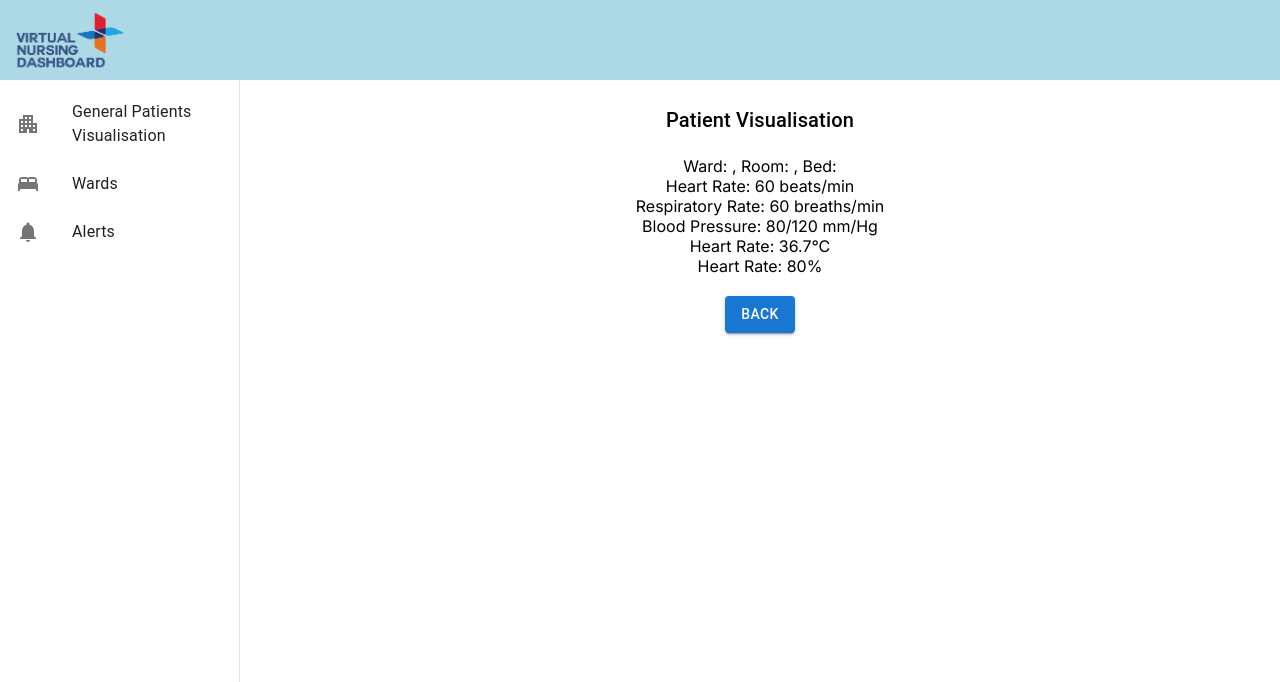
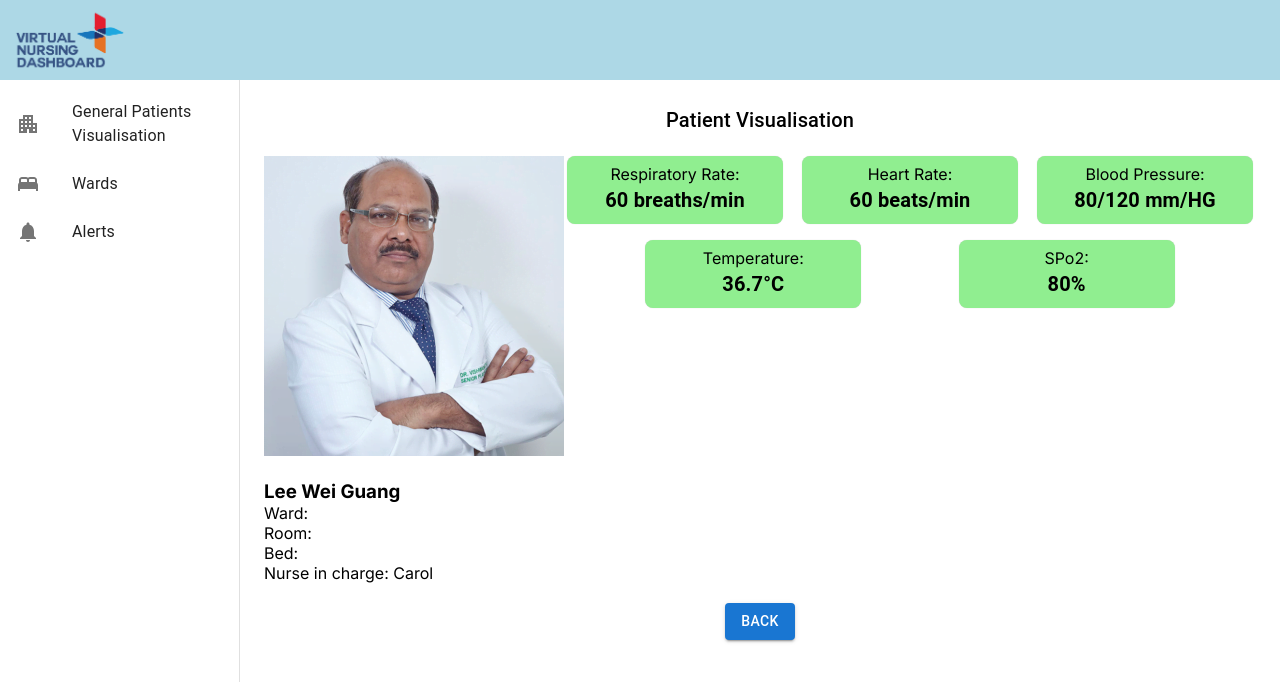
Before and after one commit to AHVirtualNursing/virtual-nursing-dashboard, a Next.js app: page /patientVisualisation in a window 1280 px wide. Shown: the top 682 px of the page. Built offline with nearby package versions, Linux system fonts and the light colour scheme.

Commit message:
basic patient visualisation

```diff
--- a/src/components/DashboardSideBar.tsx
+++ b/src/components/DashboardSideBar.tsx
@@ -22,7 +22,7 @@ export default function DashboardSideBar({
 }: {
   handleSideBarTabClick: (key: string) => void;
 }) {
-  const [activeTab, setActiveTab] = useState("");
+  const [activeTab, setActiveTab] = useState("patients");
 
   const drawerWidth = 240;
   const patientsTab: ISideBarTab = {
--- a/src/pages/patientVisualisation.tsx
+++ b/src/pages/patientVisualisation.tsx
@@ -1,9 +1,11 @@
 import DashboardSideBar from '@/components/DashboardSideBar';
 import Header from '@/components/Header';
-import { Box, Button, Typography } from '@mui/material';
+import { Box, Button, Grid, Paper, Typography } from '@mui/material';
 import { Inter } from 'next/font/google';
 import { useRouter } from 'next/router';
 import styles from "@/styles/Dashboard.module.css";
+import Image from 'next/image';
+import profilePic from '../../public/doctor.png'
 
 const inter = Inter({ subsets: ["latin"] });
 
@@ -32,12 +34,64 @@ const patientVisualisationPage = () => {
           <Box component="main" sx={{flexGrow: 1, bgcolor: "background.default", p:3}}>
             <Box>
               <Typography sx= {{marginBottom: '20px'}} variant="h6">Patient Visualisation</Typography>
-              <p>Ward: {ward}, Room: {room}, Bed: {bed} </p>
-              <p>Heart Rate: {vitals.heartRate} beats/min</p>
-              <p>Respiratory Rate: {vitals.respiratoryRate} breaths/min</p>
-              <p>Blood Pressure: {vitals.bloodPressure} mm/Hg</p>
-              <p>Heart Rate: {vitals.temperature}&#176;C</p>
-              <p>Heart Rate: {vitals.spo2}%</p>
+              <Box sx={{display: "flex", justifyContent: "space-evenly"}}>
+                <Box>
+                  <Box>
+                    <Image src={profilePic} alt="Picture of Patient" />
+                  </Box>
+                  <Box sx={{paddingTop: '20px', textAlign: 'left'}}>
+                    <h3>Lee Wei Guang</h3>
+                    <p>Ward: {ward}</p>
+                    <p>Room: {room}</p>
+                    <p>Bed: {bed} </p>
+                    <p>Nurse in charge: Carol</p>
+                  </Box>
+                </Box>
+                <Box>
+                  <Grid container spacing={2} justifyContent="space-evenly">
+                    <Grid item>
+                      <Box className={styles.vitalBox}>
+                        <p>Respiratory Rate: </p>
+                        <Typography variant="h6" fontWeight='bold'>
+                          {vitals.respiratoryRate} breaths/min
+                        </Typography>
+                      </Box>
+                    </Grid>
+                    <Grid item>
+                      <Box className={styles.vitalBox} >
+                        <p>Heart Rate: </p>
+                        <Typography variant="h6" fontWeight='bold'>
+                          {vitals.heartRate} beats/min
+                        </Typography>
+                      </Box>
+                    </Grid>
+                    <Grid item>
+                      <Box className={styles.vitalBox}>
+                        <p>Blood Pressure: </p>
+                        <Typography variant="h6" fontWeight='bold'>
+                          {vitals.bloodPressure} mm/HG
+                        </Typography>
+                      </Box>
+                    </Grid>
+                    <Grid item>
+                      <Box className={styles.vitalBox}>
+                        <p>Temperature: </p>
+                        <Typography variant="h6" fontWeight='bold'>
+                          {vitals.temperature}&#176;C
+                        </Typography>
+                      </Box>
+                    </Grid>
+                    <Grid item>
+                      <Box className={styles.vitalBox}>
+                        <p>SPo2: </p>
+                        <Typography variant="h6" fontWeight='bold'>
+                          {vitals.spo2}%
+                        </Typography>
+                      </Box>
+                    </Grid>
+                  </Grid>
+                </Box>
+              </Box>
             </Box>
             <Button sx = {{marginTop: '20px'}}variant="contained" onClick={() => router.back()}>
               BACK
--- a/src/styles/Dashboard.module.css
+++ b/src/styles/Dashboard.module.css
@@ -1,3 +1,11 @@
 .main {
     text-align: center;
   }
+
+.vitalBox {
+  background-color: lightgreen;
+  box-shadow: 0px 0px 1px rgba(0, 0, 0, 0.2);
+  border-radius: 8px;
+  padding: 8px;
+  min-width: 200px;
+}
```
Also changed, not shown: public/doctor.png (added).
